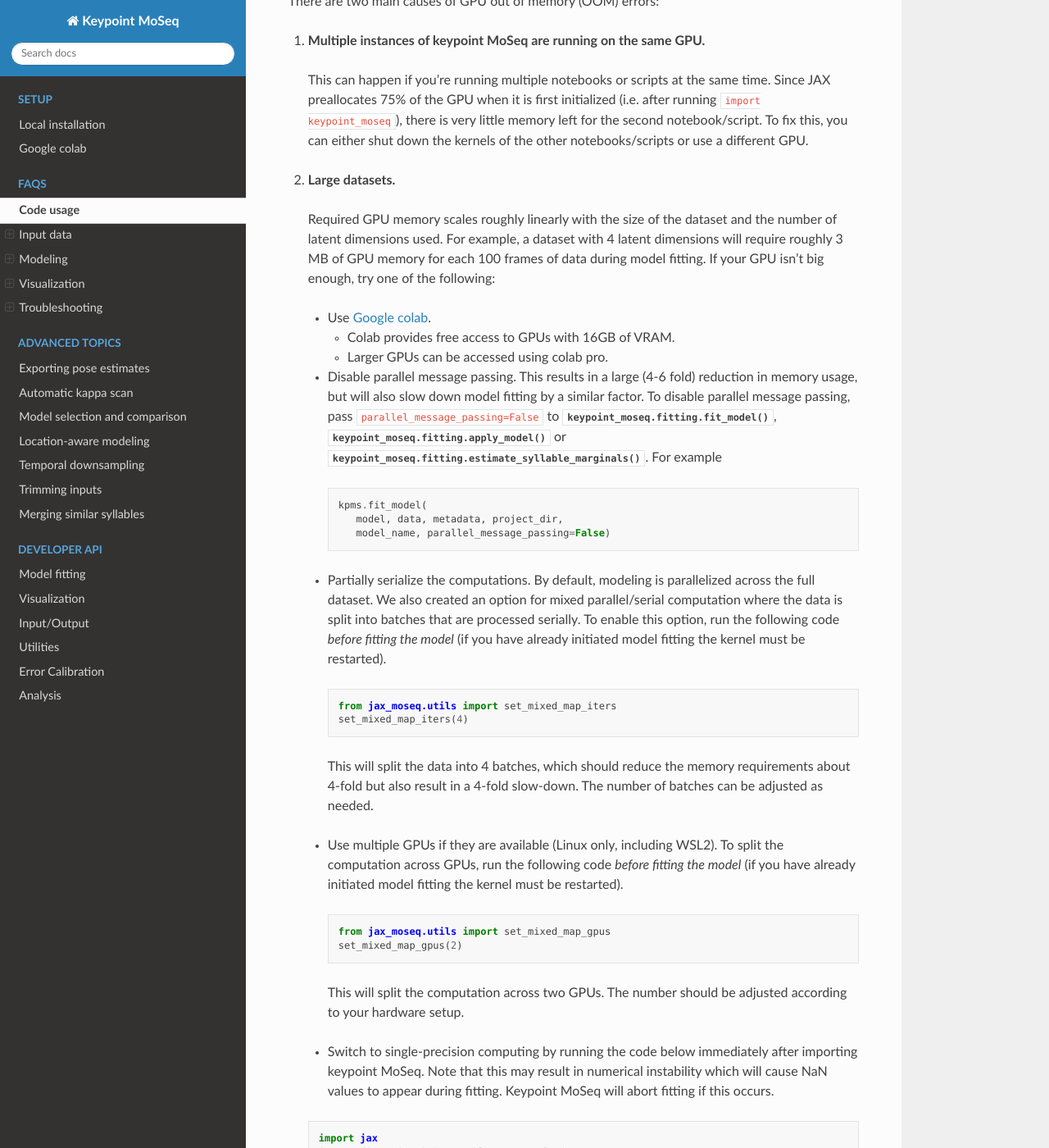
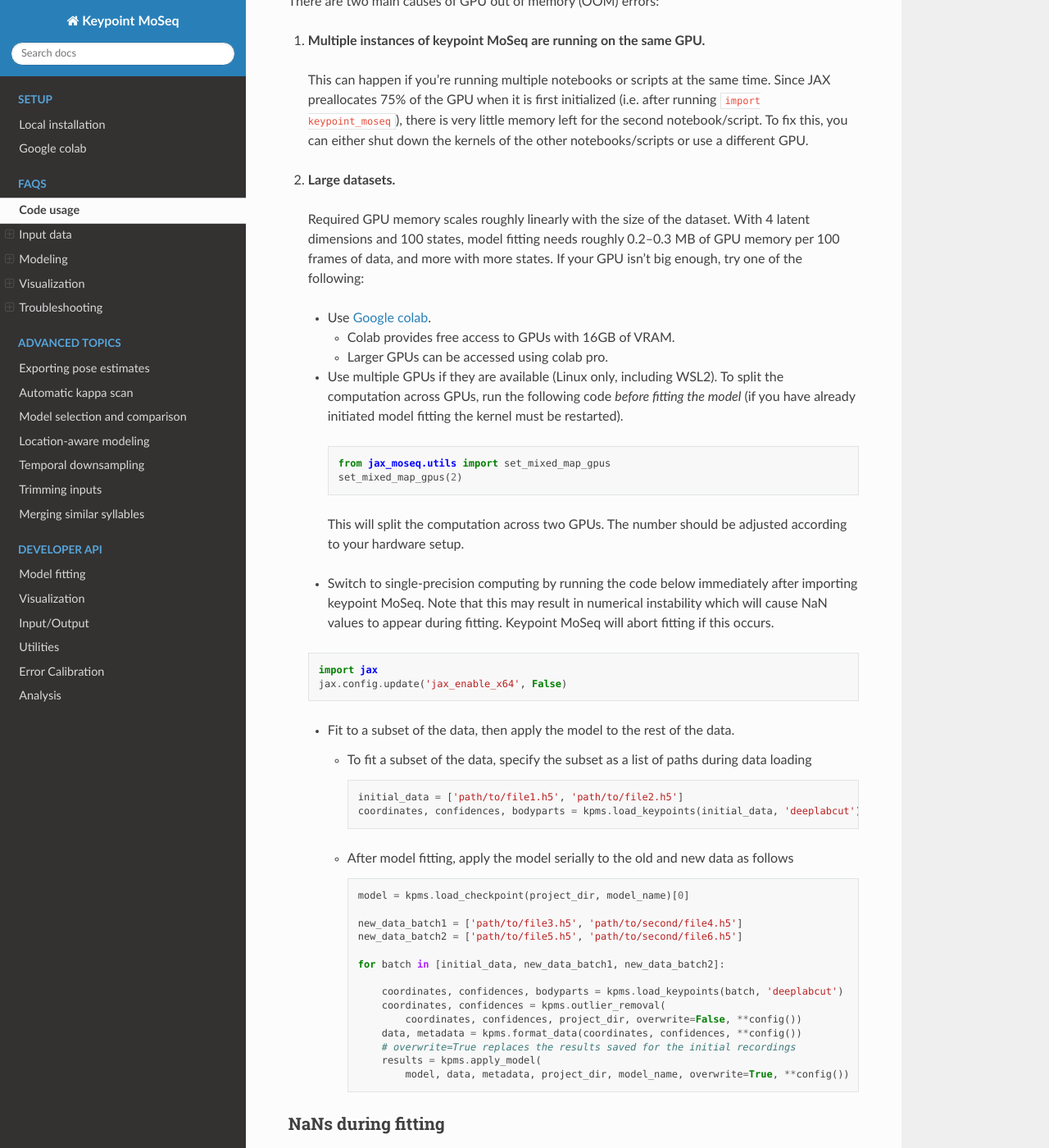
Before and after one commit to dattalab/keypoint-moseq, a Sphinx documentation site: the page built from docs/source/FAQs.rst, in a window 1280 px wide and 1400 px high, scrolled down 13108 px. Shown: the whole window at 82% size. Built offline with Sphinx 7.4.7 and the Read the Docs theme 3.1.0, drawn with Linux system fonts in a browser that asks for light colours; pages that are not in the unit, such as notebooks, are missing from menus.

Commit message:
Describe out-of-memory options that kpms doesn't already choose
The FAQ's "Out of memory" section suggested
parallel_message_passing=False and set_mixed_map_iters, each with a
slowdown that doesn't apply to the parallel Kalman sampler, and kpms
now chooses both. Those suggestions are gone, and the memory estimate
is the one measured at the new default: roughly 0.2-0.3 MB per 100
frames with 4 latent dimensions and 100 states, where it said 3 MB.
The Raises entries of init_model and fit_model describe the message's
contents.

Co-Authored-By: Claude Opus 5.5 <noreply@anthropic.com>
Claude-Session: https://claude.ai/code/session_016T5JwgvavGbePJTjysvyxY

```diff
--- a/docs/source/FAQs.rst
+++ b/docs/source/FAQs.rst
@@ -480,32 +480,13 @@ There are two main causes of GPU out of memory (OOM) errors:
 
 2. **Large datasets.**
 
-  Required GPU memory scales roughly linearly with the size of the dataset and the number of latent dimensions used. For example, a dataset with 4 latent dimensions will require roughly 3 MB of GPU memory for each 100 frames of data during model fitting. If your GPU isn't big enough, try one of the following:
+  Required GPU memory scales roughly linearly with the size of the dataset. With 4 latent dimensions and 100 states, model fitting needs roughly 0.2–0.3 MB of GPU memory per 100 frames of data, and more with more states. If your GPU isn't big enough, try one of the following:
 
   - Use `Google colab <https://colab.research.google.com/github/dattalab/keypoint-moseq/blob/stable/docs/keypoint_moseq_colab.ipynb>`_.
 
     - Colab provides free access to GPUs with 16GB of VRAM.
 
     - Larger GPUs can be accessed using colab pro.
-
-
-  - Disable parallel message passing. This results in a large (4-6 fold) reduction in memory usage, but will also slow down model fitting by a similar factor. To disable parallel message passing, pass ``parallel_message_passing=False`` to :py:func:`keypoint_moseq.fitting.fit_model`, :py:func:`keypoint_moseq.fitting.apply_model` or :py:func:`keypoint_moseq.fitting.estimate_syllable_marginals`. For example
-
-   .. code-block:: python
-
-      kpms.fit_model(
-         model, data, metadata, project_dir,
-         model_name, parallel_message_passing=False)
-
-
-  - Partially serialize the computations. By default, modeling is parallelized across the full dataset. We also created an option for mixed parallel/serial computation where the data is split into batches that are processed serially. To enable this option, run the following code *before fitting the model* (if you have already initiated model fitting the kernel must be restarted).
-
-   .. code-block:: python
-
-      from jax_moseq.utils import set_mixed_map_iters
-      set_mixed_map_iters(4)
-
-   This will split the data into 4 batches, which should reduce the memory requirements about 4-fold but also result in a 4-fold slow-down. The number of batches can be adjusted as needed.
 
 
   - Use multiple GPUs if they are available (Linux only, including WSL2). To split the computation across GPUs, run the following code *before fitting the model* (if you have already initiated model fitting the kernel must be restarted).
```
Also changed, not shown: 1 other file.
